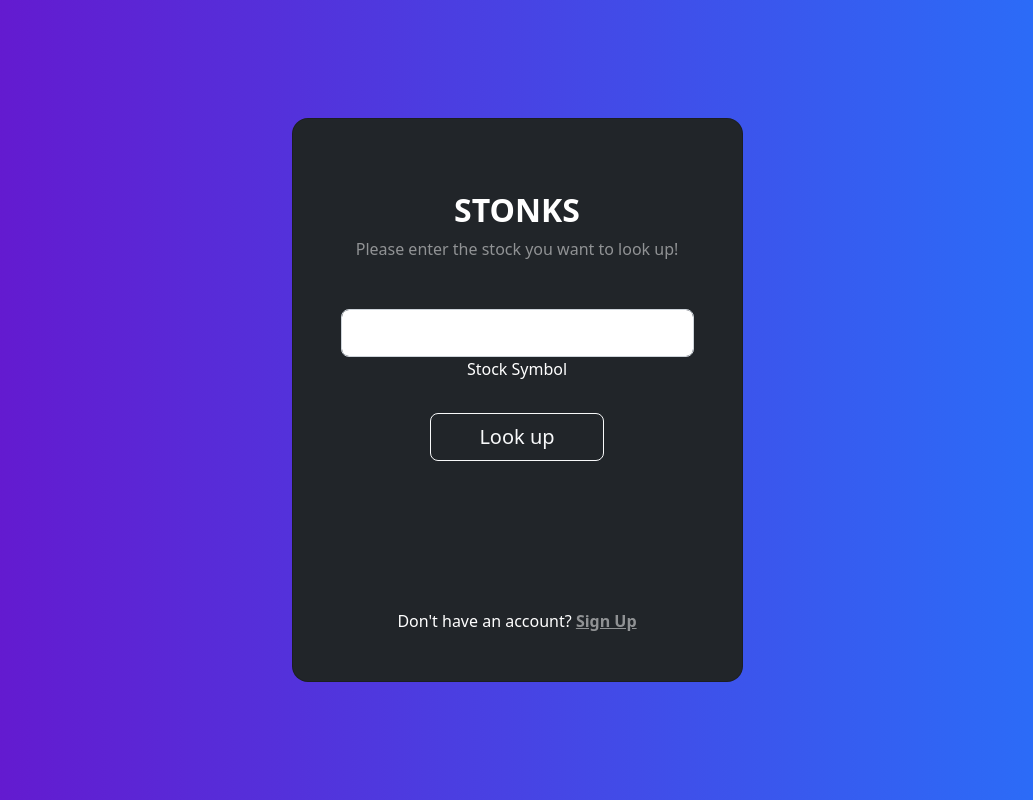
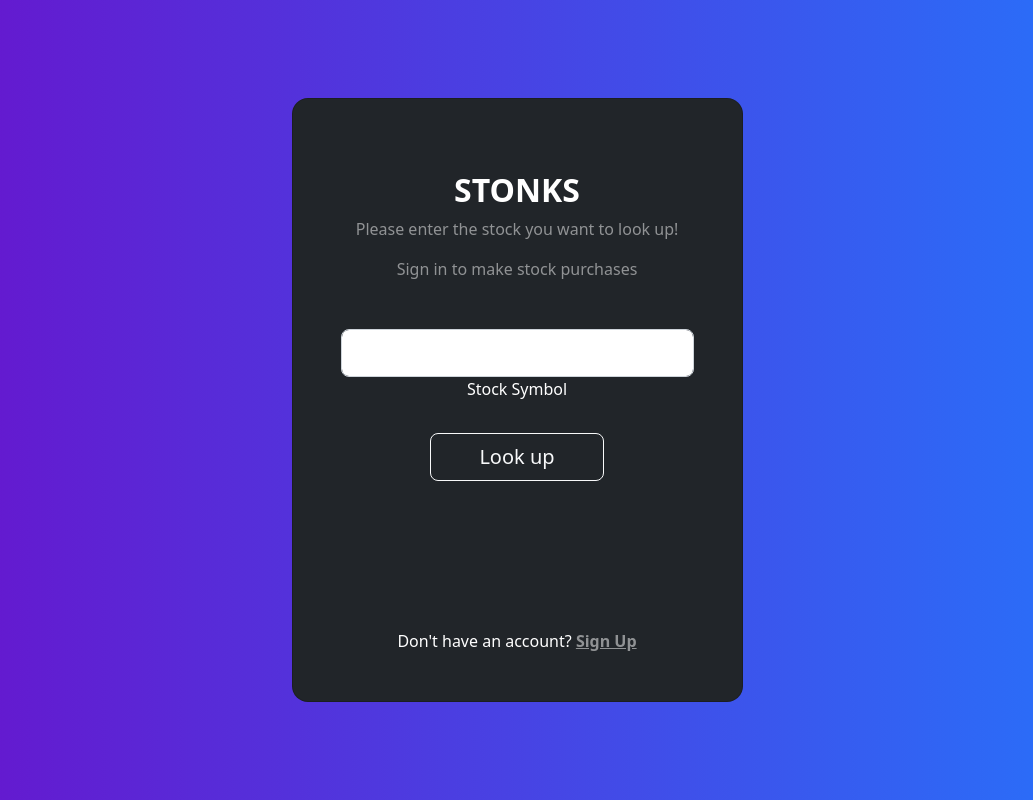
Before and after one commit to CS222-UIUC/course-project-vegetationorange, a Flask app: page /stocks in a window 1280 px wide. Shown: the part 56-856 px from the top of the page, without its empty margins (123-1156 px from the left). Run offline with Flask 2, Linux system fonts and the light colour scheme; parts of the project's set-up code (start-up, migrations or seed data) failed here and were passed over.

Commit message:
minor changes

```diff
--- a/server.py
+++ b/server.py
@@ -58,7 +58,7 @@ def signup():
         password = request.form["password"]
         ref = db.reference('users/')
         if(username not in ref.get()):
-            ref.child(username).set({"password": password})
+            ref.child(username).set({"password": password, "assets": {"cash": 100000}})
             print("ACCOUNT CREATED")
         else:
             print("ACCOUNT DENIED")
--- a/templates/stocks.html
+++ b/templates/stocks.html
@@ -51,7 +51,8 @@
               <div class="mb-md-5 mt-md-4 pb-5">
 
                 <h2 class="fw-bold mb-2 text-uppercase">Stonks</h2>
-                <p class="text-white-50 mb-5">Please enter the stock you want to look up!</p>
+                <p class="text-white-50">Please enter the stock you want to look up!</p>
+                <p class="text-white-50 mb-5">Sign in to make stock purchases</p>
 
                 <form method="post" action="/stocks">
                     <div class="form-outline form-white mb-4">
@@ -59,17 +60,16 @@
 
                         <label class="form-label" for="symbol">Stock Symbol</label>
                     </div>
-
                     <button class="btn btn-outline-light btn-lg px-5" type="submit">Look up</button>
                 </form>
 
                 <div>
                     {% if 'c' in stock_res and stock_res.c != 0 %}
-                        <h3 >Current price: {{stock_res.c}}</h3>
+                        <h3 class = "mt-2">Current price: {{stock_res.c}}</h3>
                         <h3 >Daily high: {{stock_res.h}}</h3>
                         <h3 >Daily low: {{stock_res.l}}</h3>
                     {% elif 'c' in stock_res and stock_res.c == 0 %}
-                        <h3 >Please enter a valid stock</h3>
+                        <h3 >Please enter a valid stock ticket</h3>
                     {% else %}
                         <h3 ></h3>
                     {% endif %}
```
